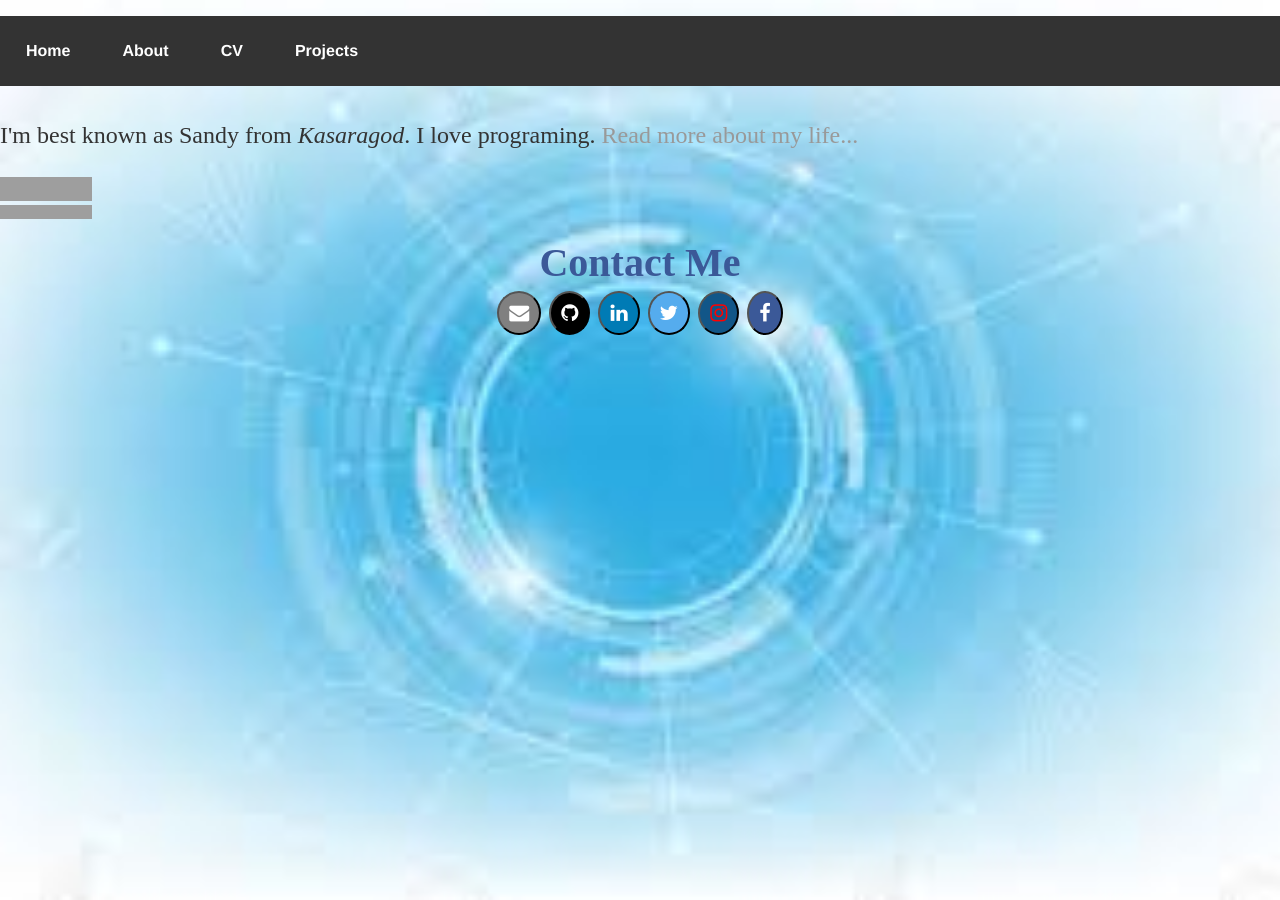
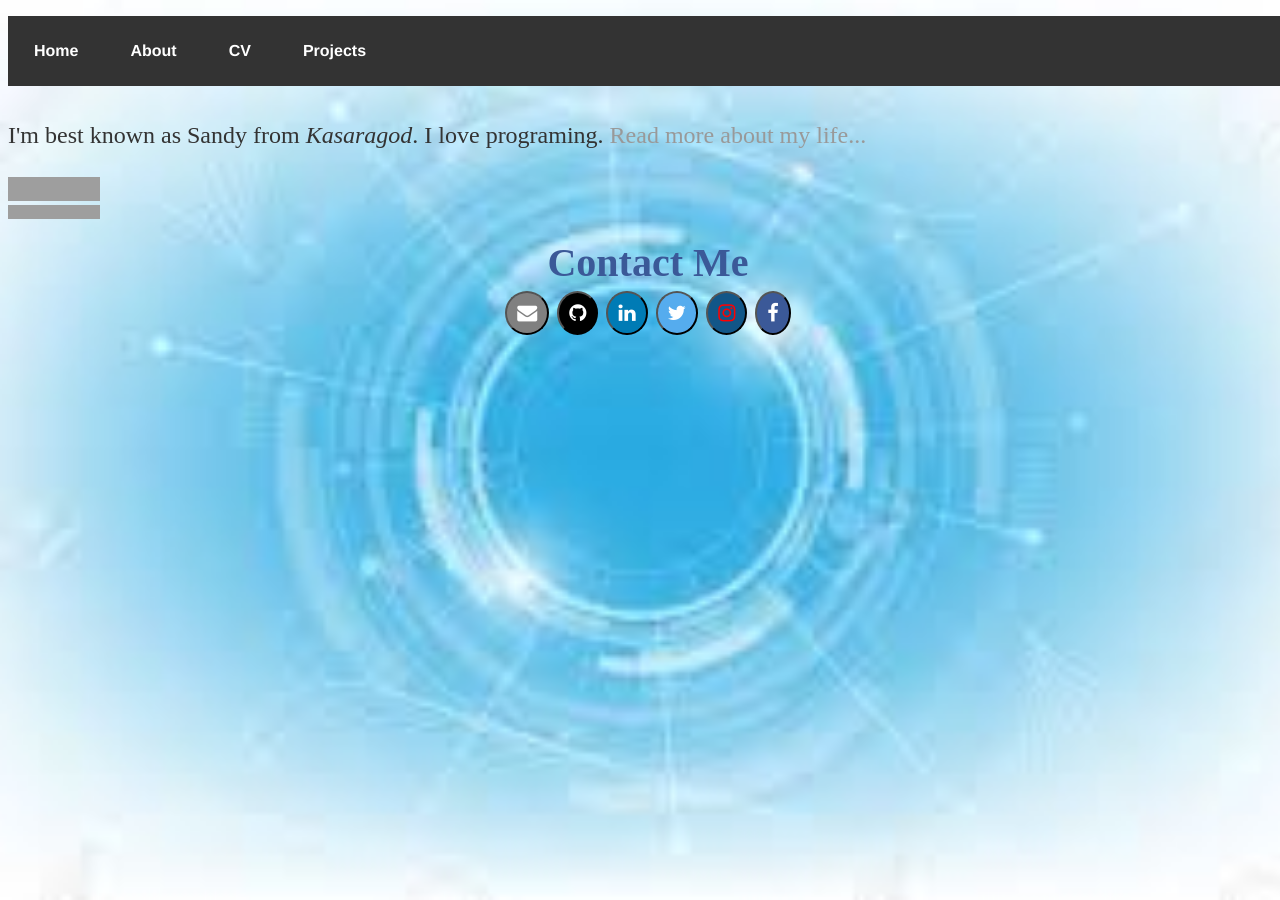
Before and after one commit to sandeepnayaks/sandeepnayaks.github.io, a Jekyll site: the page built from index.html, in a window 1280 px wide. Built offline with Jekyll 4.4.1, drawn with Linux system fonts in a browser that asks for light colours; grey boxes are pictures that could not be loaded.

Commit message:
Update main.css

```diff
--- a/css/main.css
+++ b/css/main.css
@@ -1,4 +1,5 @@
-body { margin: 0 auto; width: 100%; }
+body { margin-top: 0 auto;top:0; width: 100%;
+margin-bottom:20px;}
 html {
   background: url(../../bg1.jpg) no-repeat center center fixed;
   -webkit-background-size: cover;
```
